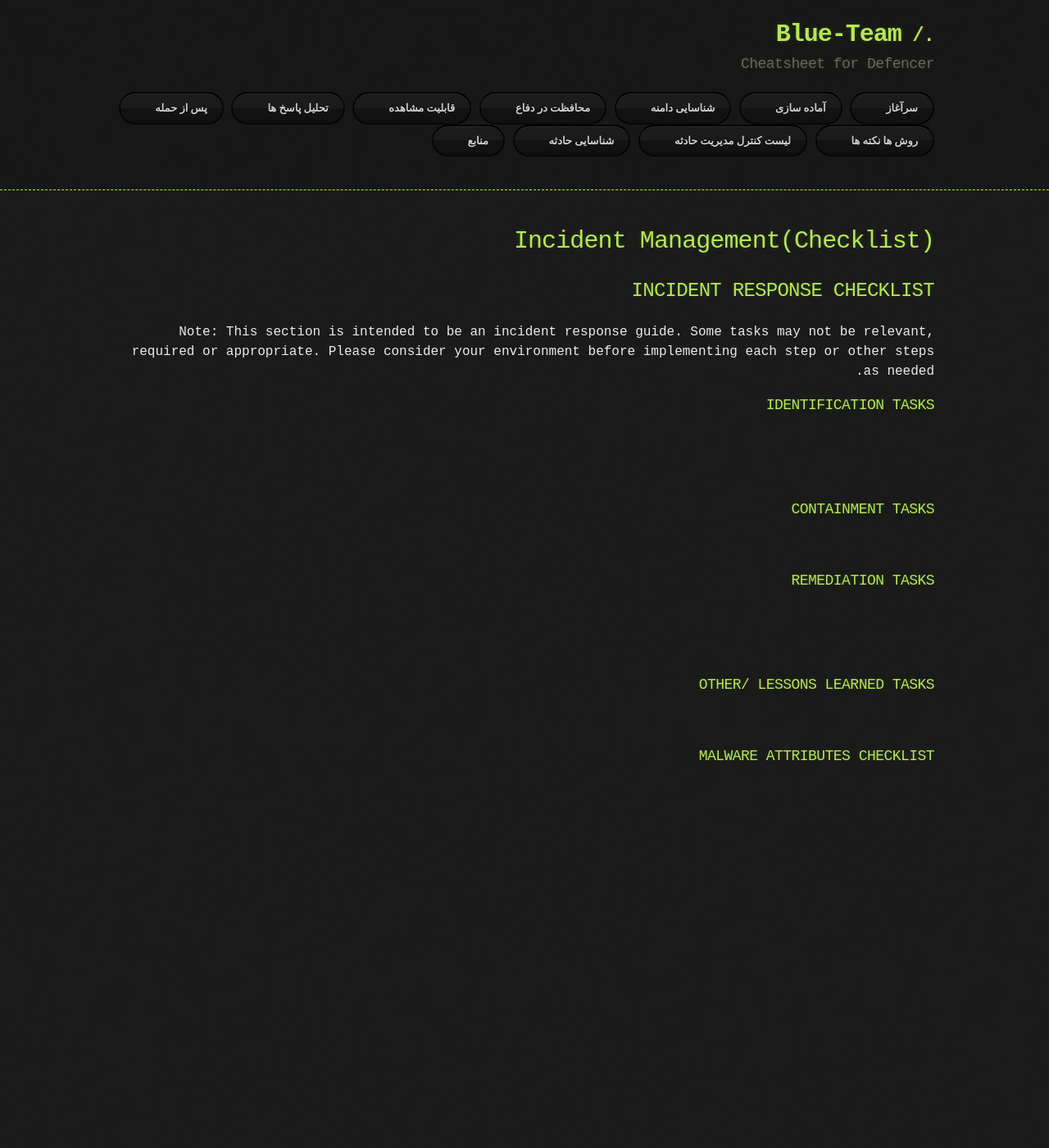
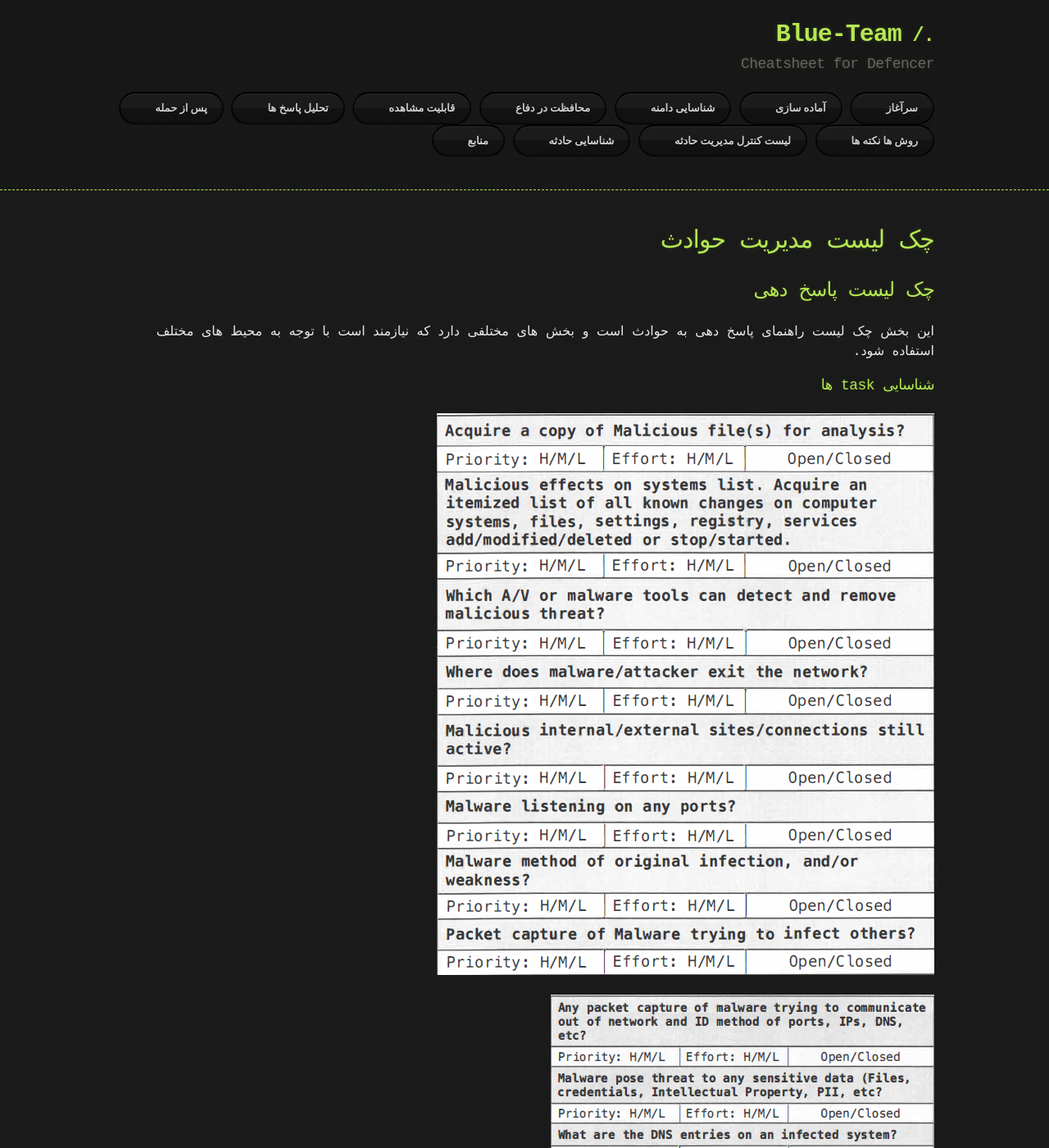
Before and after one commit to irblueteam/blue-team, a Jekyll site: the page built from incident-management-checklist.md, in a window 1280 px wide and 1400 px high. Shown: the whole window at 82% size. Built offline with Jekyll 4.4.1, drawn with Linux system fonts in a browser that asks for light colours; some web fonts are replaced; our own code applies the rules of GitHub Pages for plain Markdown files; some of the changed text lies outside the part shown.

Commit message:
Update incident-management-checklist.md

```diff
--- a/incident-management-checklist.md
+++ b/incident-management-checklist.md
@@ -1,31 +1,31 @@
-# Incident Management\(Checklist\)
+# چک لیست مدیریت حوادث
 
-## INCIDENT RESPONSE CHECKLIST
+## چک لیست پاسخ دهی
 
-Note: This section is intended to be an incident response guide. Some tasks may not be relevant, required or appropriate. Please consider your environment before implementing each step or other steps as needed.
+این بخش چک لیست راهنمای پاسخ دهی به حوادث است و بخش های مختلفی دارد که نیازمند است با توجه به محیط های مختلف استفاده شود.
 
-### IDENTIFICATION TASKS
+### شناسایی task ها
 
-![](.gitbook/assets/1.PNG)
+![](/assets/images/1.PNG)
 
-![](.gitbook/assets/2.PNG)
+![](/assets/images/2.PNG)
 
-### CONTAINMENT TASKS
+### محتویات task ها
 
-![](.gitbook/assets/3.PNG)
+![](/assets/images/3.PNG)
 
-### REMEDIATION TASKS
+### اصلاح task ها
 
-![](.gitbook/assets/4.PNG)
+![](/assets/images/4.PNG)
 
-![](.gitbook/assets/5.PNG)
+![](/assets/images/5.PNG)
 
-### OTHER/ LESSONS LEARNED TASKS
+### دیگر موارد درباره task ها
 
-![](.gitbook/assets/6.PNG)
+![](/assets/images/6.PNG)
 
-### MALWARE ATTRIBUTES CHECKLIST
+### چک لیست ویژگی های MALWARE
 
-![](.gitbook/assets/7.PNG)
+![](/assets/images/7.PNG)
 
-![](.gitbook/assets/8.PNG)
+![](/assets/images/8.PNG)
```
